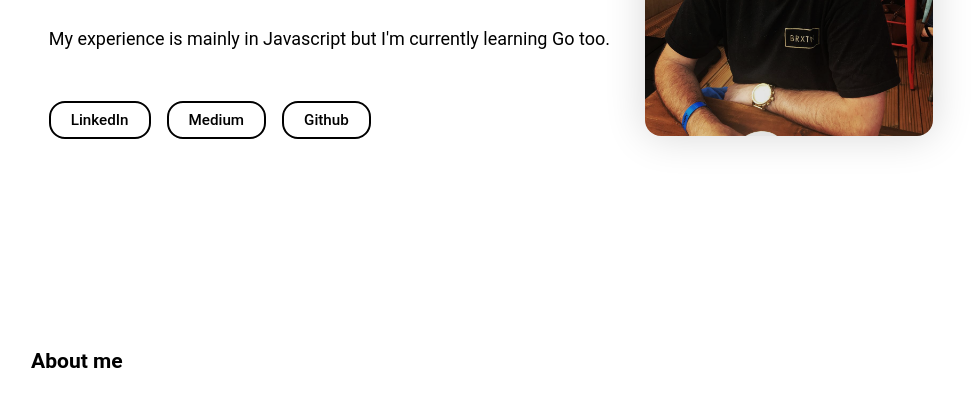
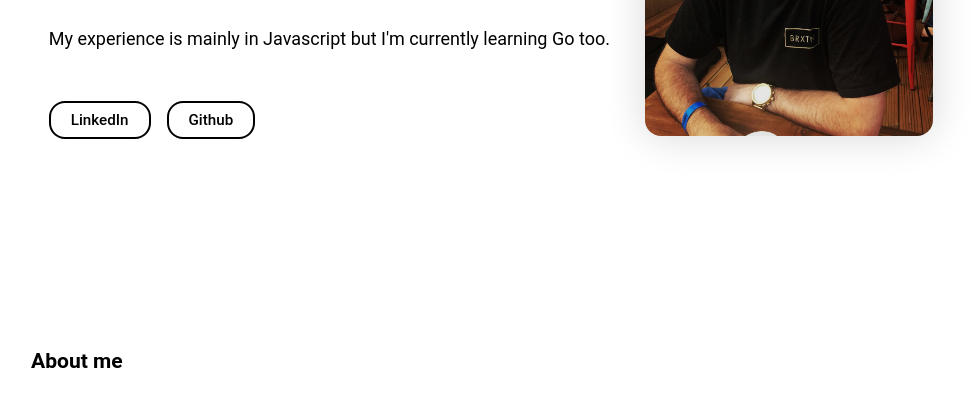
Before and after one commit to Jackelus/portfolio, a Gatsby site: page / in a window 1280 px wide. Shown: the part 316-736 px from the top of the page, without its empty margins (149-1123 px from the left). Built offline with nearby package versions, Linux system fonts and the light colour scheme; Gatsby itself is replaced by a stand-in of ours.

Commit message:
update url links

```diff
--- a/config/index.js
+++ b/config/index.js
@@ -48,15 +48,15 @@ module.exports = {
   socialMedia: [
     {
       name: "LinkedIn",
-      url: "https://www.linkedin.com/in/konstantin-muenster/",
+      url: "https://www.linkedin.com/in/jackd86/",
     },
-    {
-      name: "Medium",
-      url: "https://konstantinmuenster.medium.com/",
-    },
+    // {
+    //   name: "Medium",
+    //   url: "",
+    // },
     {
       name: "Github",
-      url: "https://github.com/konstantinmuenster/gatsby-starter-portfolio-minimal",
+      url: "https://github.com/Jackelus",
     },
   ],
 }
```
